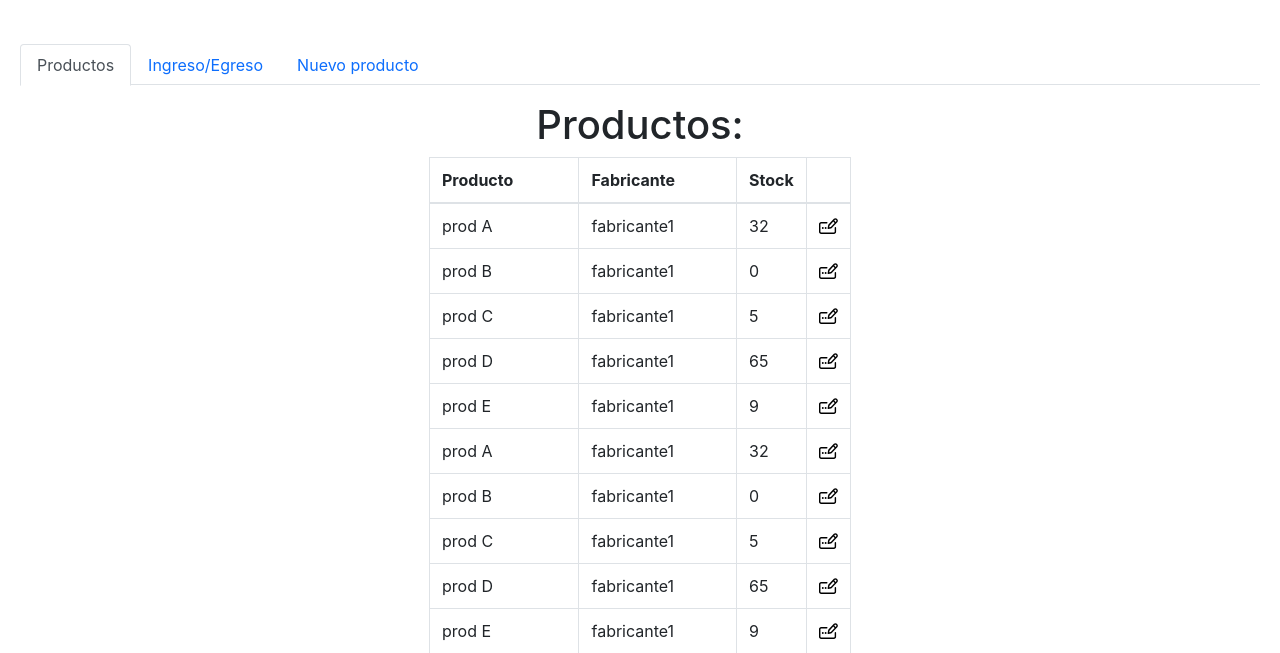
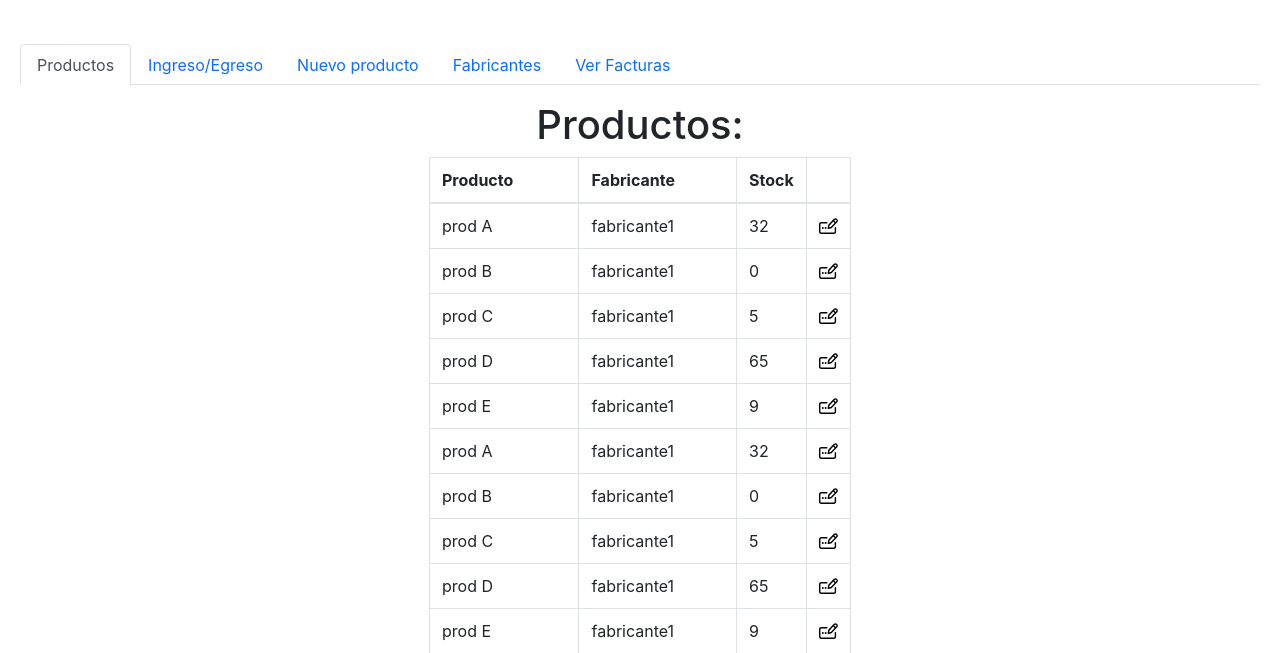
Before and after one commit to omar-sca/PIG_Grupo5, a Django app: page /productos/ in a window 1280 px wide. Shown: the part 56-709 px from the top of the page. Run offline with Django 3.2, Linux system fonts and the light colour scheme; some libraries are stand-ins or nearby versions.

Commit message:
Nuevas opciones en menú productos

```diff
--- a/templates/productos/base_productos.html
+++ b/templates/productos/base_productos.html
@@ -1,3 +1,4 @@
+
 {% extends 'base.html' %}
 
 {% block body %}
@@ -13,10 +14,15 @@
             <li class="nav-item">
                 <a class="nav-link" href="/productos/nuevo">Nuevo producto</a>
             </li>
+            <li class="nav-item">
+                <a class="nav-link" href="/productos/fabricantes">Fabricantes</a>
+            </li>
+            <li class="nav-item">
+                <a class="nav-link" href="/productos/facturas">Ver Facturas</a>
+            </li>
         </ul>
 
         {% block contenido %} {% endblock contenido %}
     </div>
 
-
 {% endblock body %}
```
